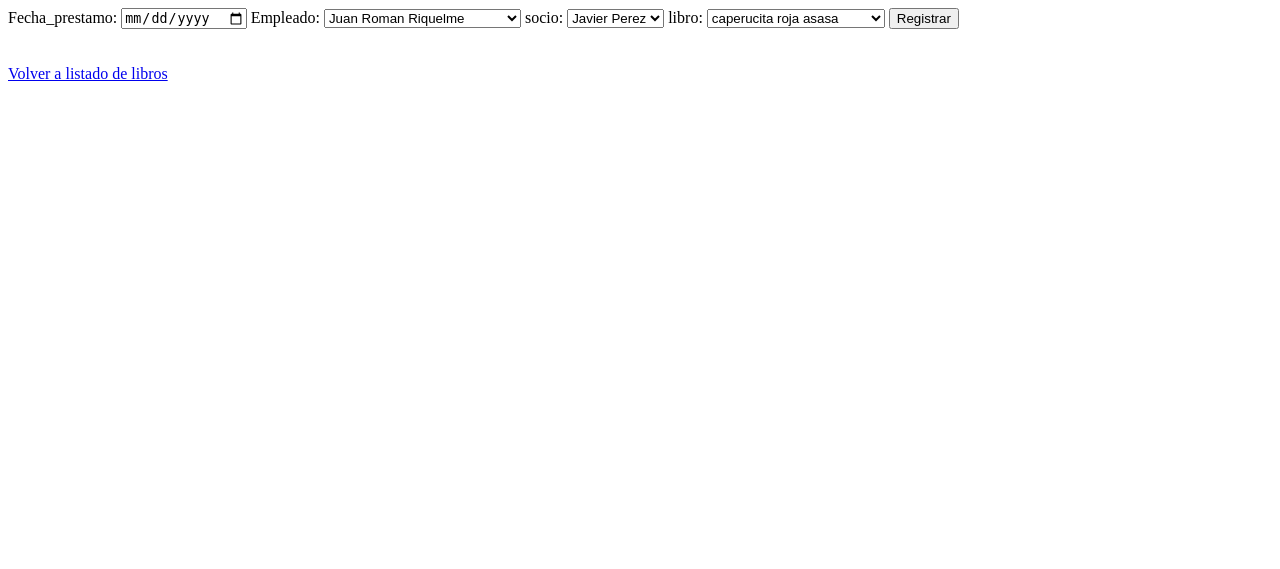
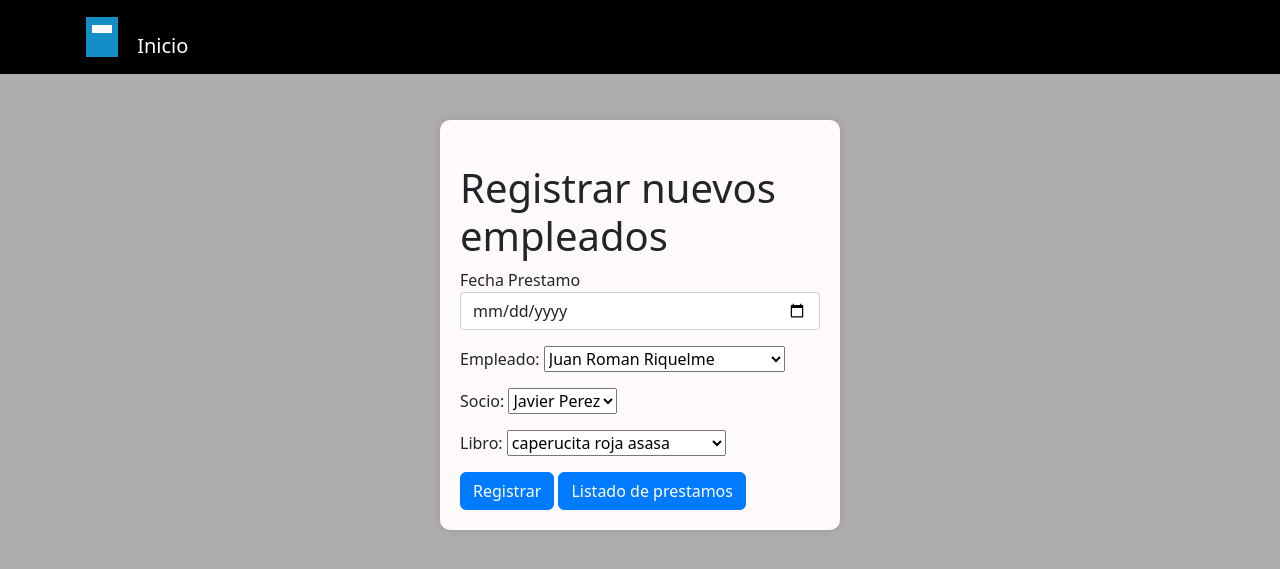
Before and after one commit to TinchoARS/BibliotecaWebApp, a Django app: page /biblioteca/prestamos/nuevo/ in a window 1280 px wide. Shown: the top 569 px of the page. Run offline with Django 4.2, Linux system fonts and the light colour scheme; data comes from the database, SQL or seed files in the repository; both versions use the stored data as it was after the commit; some libraries are stand-ins or nearby versions.

Commit message:
estilos a nuevo prestamo

```diff
--- a/biblioteca/templates/biblioteca/nuevos_prestamo_libro.html
+++ b/biblioteca/templates/biblioteca/nuevos_prestamo_libro.html
@@ -1,18 +1,35 @@
+{% load static %}
 <!DOCTYPE html>
 <html lang="en">
 <head>
     <meta charset="UTF-8">
     <meta http-equiv="X-UA-Compatible" content="IE=edge">
     <meta name="viewport" content="width=device-width, initial-scale=1.0">
-    <title>Registrar nuevo Prestamo</title>
+    <title>Registrar nuevos prestamo</title>
+    <link rel="stylesheet" href="{% static 'css/bootstrap.min.css' %}">
+    <link rel="stylesheet" href="{% static 'css/propios.css' %}">
 </head>
 <body>
-    <form method = "post">
-        {%csrf_token%}
-        <label for="fecha_prestamo">Fecha_prestamo:</label>
+    <nav class="navbar navbar-expand-lg navbar-dark bg-black fixed-top">
+        <div class="container">
+            <a class="navbar-brand" href="{% url 'pagina_principal' %}">
+                <span class="logo-icon"></span>
+                Inicio
+            </a>
+        </div>
+    </nav>
+    <div class="container-small mx-auto mt-4"> <!-- Agregado de la clase "container-small" -->
+        <div class="content-container">
+            <h1 class="mt-4">Registrar nuevos empleados</h1>
+            <form method="post">
+                {% csrf_token %}
 
-        <input type="date" id="fecha_prestamo" name="fecha_prestamo" values="{{prestamolibro.fecha_prestamo|date:"Y-m-d" }}"  required>
+                <div class="form-group">
+                    <label for="fecha_prestamo">Fecha Prestamo</label>
+                    <input type="date" id="fecha_prestamo" name="fecha_prestamo" value="{{ prestamolibro.fecha_prestamo|date:"Y-m-d" }}" class="form-control" required>
+                </div>
 
+                <div class="form-group">
                     <label for="empleado">Empleado:</label>
                     <select name="empleado">
                         {% for empleado in lista_empleados %}
@@ -23,8 +40,9 @@
                             {% endif %}
                         {% endfor %}
                           </select>
-
-          <label for="socio">socio:</label>
+                </div>
+                <div class="form-group">
+                    <label for="socio">Socio:</label>
                     <select name="socio">
                         {% for socio in lista_socios %}
                             {% if socio.activo == True %}
@@ -34,8 +52,9 @@
                             {% endif %}
                         {% endfor %}
                       </select>
-
-          <label for="libro">libro:</label>
+                    </div>
+                    <div class="form-group">
+                        <label for="libro">Libro:</label>
           <select name="libro">
             {% for libro in lista_libros %}
                 {% if libro.activo == True %}
@@ -45,12 +64,11 @@
                 {% endif %}
             {% endfor %}
           </select>
-
-        <input type="submit" value="Registrar">
+                    </div>
+                    <button type="submit" value="Registrar" class="btn btn-primary">Registrar</button>
+                    <a href="{% url 'listado_prestamos' %}" class="btn btn-primary">Listado de prestamos</a>
                 </form>
-    <br><br>
-    <a href="{% url 'listado_prestamos' %}">
-        Volver a listado de libros
-    </a>
+        </div>
+    </div>
 </body>
 </html>
```
Also changed, not shown: db.sqlite3. Lines whose indentation alone changed are shown as unchanged.
